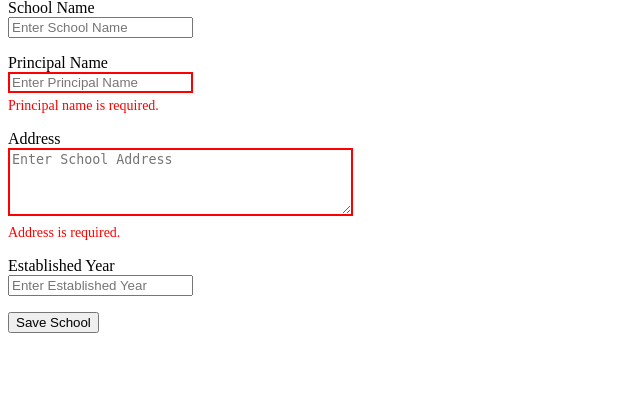
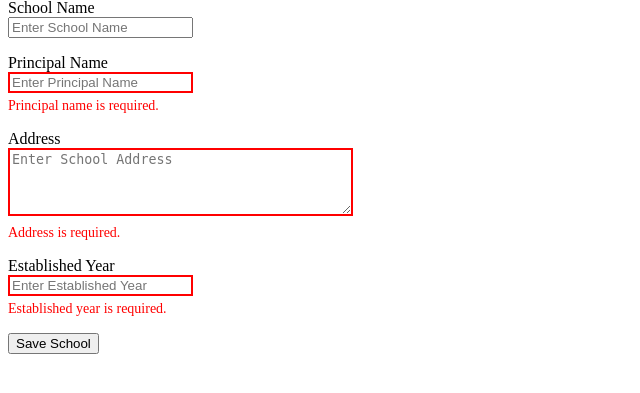
Before and after one commit to Riddhi8077/Django-Setup, a Django app: page /dashboard/schools/add/ in a window 1280 px wide. Shown: the part 115-508 px from the top of the page, without its empty margins (0-640 px from the left). Run offline with Django 3.2, Linux system fonts and the light colour scheme; the visitor is signed in with stand-in values (Sample User, id 1).

Commit message:
Add custom JavaScript validation for Established Year

```diff
--- a/school/templates/school/schools/add.html
+++ b/school/templates/school/schools/add.html
@@ -161,6 +161,19 @@ if(address.value.trim() === ""){
     valid = false;
 
 }
+
+const year = document.getElementById("year");
+
+if(year.value.trim() === ""){
+
+    document.getElementById("yearError").innerHTML =
+        "Established year is required.";
+
+    year.classList.add("error-input");
+
+    valid = false;
+
+}
 </script>
 
 </body>
```
